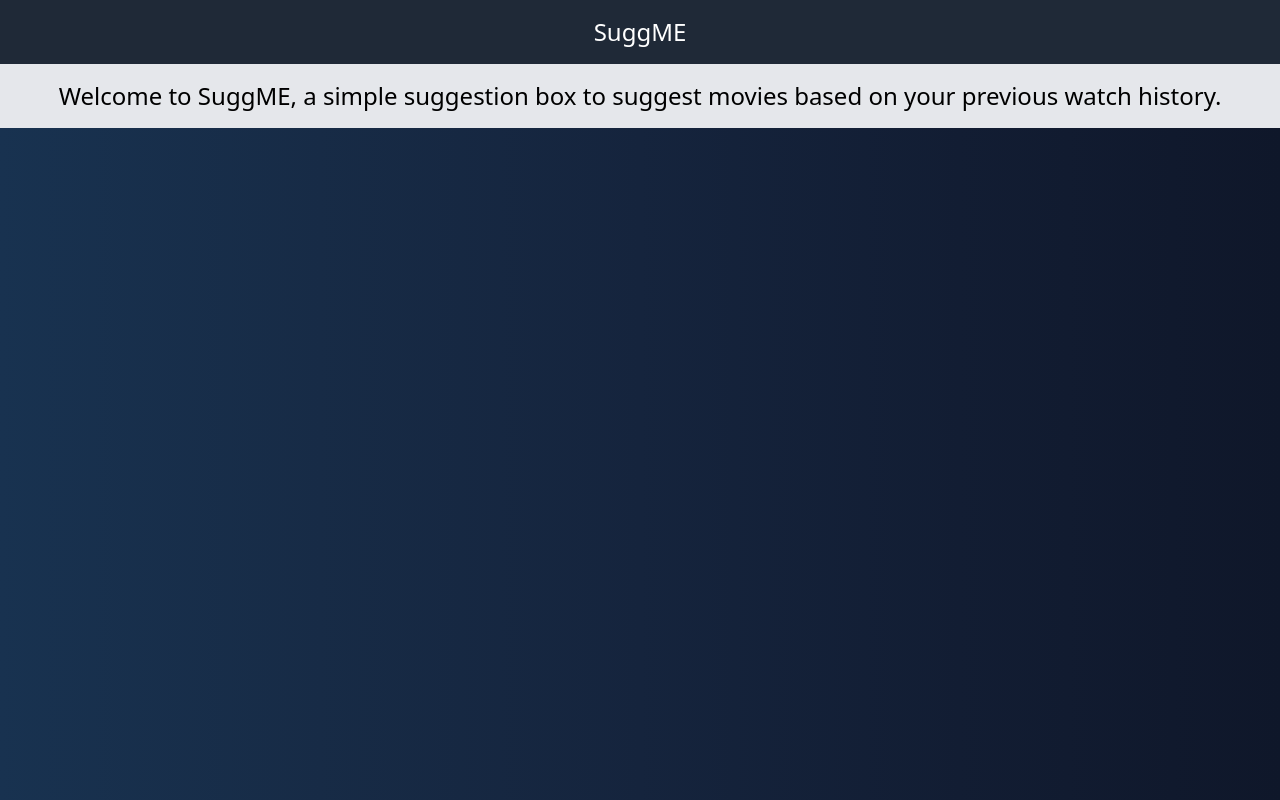
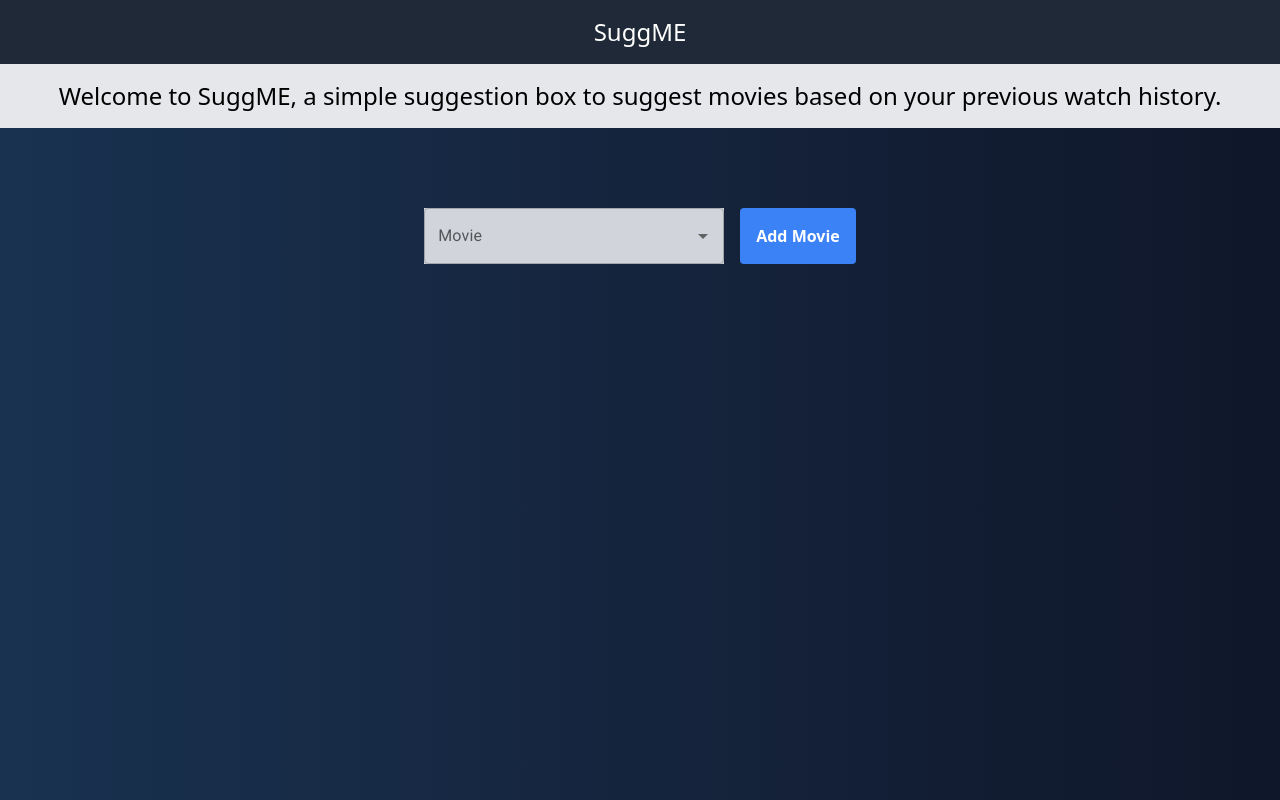
Before and after one commit to abderrahmaneGasmi/suggMe, a React (Vite) app: page / in a window 1280 px wide. Built offline with nearby package versions, Linux system fonts and the light colour scheme.

Commit message:
add the search input

```diff
--- a/package.json
+++ b/package.json
@@ -10,6 +10,11 @@
     "preview": "vite preview"
   },
   "dependencies": {
+    "@emotion/react": "^11.11.4",
+    "@emotion/styled": "^11.11.5",
+    "@fontsource/roboto": "^5.0.12",
+    "@mui/icons-material": "^5.15.15",
+    "@mui/material": "^5.15.15",
     "react": "^18.2.0",
     "react-dom": "^18.2.0"
   },
--- a/src/App.tsx
+++ b/src/App.tsx
@@ -1,5 +1,6 @@
 import { useState } from "react";
 import "./App.css";
+import ComboBox from "./components/AutoComplete";
 
 function App() {
   return (
@@ -14,6 +15,15 @@
             on your previous watch history.
           </h1>
         </div>
+        <div className="h-20"></div>
+        <div className="flex justify-center  w-full gap-4">
+          <ComboBox />
+
+          {/* add button  */}
+          <button className="bg-blue-500 hover:bg-blue-700 text-white font-bold py-2 px-4 rounded">
+            Add Movie
+          </button>
+        </div>
       </div>
     </>
   );
--- /dev/null
+++ b/src/components/AutoComplete.tsx
@@ -0,0 +1,145 @@
+import * as React from "react";
+import TextField from "@mui/material/TextField";
+import Autocomplete from "@mui/material/Autocomplete";
+
+export default function ComboBox() {
+  return (
+    <Autocomplete
+      disablePortal
+      id="combo-box-demo"
+      className="bg-gray-300 "
+      options={top100Films}
+      sx={{ width: 300 }}
+      renderInput={(params) => <TextField {...params} label="Movie" />}
+    />
+  );
+}
+
+// Top 100 films as rated by IMDb users. http://www.imdb.com/chart/top
+const top100Films = [
+  { label: "The Shawshank Redemption", year: 1994 },
+  { label: "The Godfather", year: 1972 },
+  { label: "The Godfather: Part II", year: 1974 },
+  { label: "The Dark Knight", year: 2008 },
+  { label: "12 Angry Men", year: 1957 },
+  { label: "Schindler's List", year: 1993 },
+  { label: "Pulp Fiction", year: 1994 },
+  {
+    label: "The Lord of the Rings: The Return of the King",
+    year: 2003,
+  },
+  { label: "The Good, the Bad and the Ugly", year: 1966 },
+  { label: "Fight Club", year: 1999 },
+  {
+    label: "The Lord of the Rings: The Fellowship of the Ring",
+    year: 2001,
+  },
+  {
+    label: "Star Wars: Episode V - The Empire Strikes Back",
+    year: 1980,
+  },
+  { label: "Forrest Gump", year: 1994 },
+  { label: "Inception", year: 2010 },
+  {
+    label: "The Lord of the Rings: The Two Towers",
+    year: 2002,
+  },
+  { label: "One Flew Over the Cuckoo's Nest", year: 1975 },
+  { label: "Goodfellas", year: 1990 },
+  { label: "The Matrix", year: 1999 },
+  { label: "Seven Samurai", year: 1954 },
+  {
+    label: "Star Wars: Episode IV - A New Hope",
+    year: 1977,
+  },
+  { label: "City of God", year: 2002 },
+  { label: "Se7en", year: 1995 },
+  { label: "The Silence of the Lambs", year: 1991 },
+  { label: "It's a Wonderful Life", year: 1946 },
+  { label: "Life Is Beautiful", year: 1997 },
+  { label: "The Usual Suspects", year: 1995 },
+  { label: "Léon: The Professional", year: 1994 },
+  { label: "Spirited Away", year: 2001 },
+  { label: "Saving Private Ryan", year: 1998 },
+  { label: "Once Upon a Time in the West", year: 1968 },
+  { label: "American History X", year: 1998 },
+  { label: "Interstellar", year: 2014 },
+  { label: "Casablanca", year: 1942 },
+  { label: "City Lights", year: 1931 },
+  { label: "Psycho", year: 1960 },
+  { label: "The Green Mile", year: 1999 },
+  { label: "The Intouchables", year: 2011 },
+  { label: "Modern Times", year: 1936 },
+  { label: "Raiders of the Lost Ark", year: 1981 },
+  { label: "Rear Window", year: 1954 },
+  { label: "The Pianist", year: 2002 },
+  { label: "The Departed", year: 2006 },
+  { label: "Terminator 2: Judgment Day", year: 1991 },
+  { label: "Back to the Future", year: 1985 },
+  { label: "Whiplash", year: 2014 },
+  { label: "Gladiator", year: 2000 },
+  { label: "Memento", year: 2000 },
+  { label: "The Prestige", year: 2006 },
+  { label: "The Lion King", year: 1994 },
+  { label: "Apocalypse Now", year: 1979 },
+  { label: "Alien", year: 1979 },
+  { label: "Sunset Boulevard", year: 1950 },
+  {
+    label:
+      "Dr. Strangelove or: How I Learned to Stop Worrying and Love the Bomb",
+    year: 1964,
+  },
+  { label: "The Great Dictator", year: 1940 },
+  { label: "Cinema Paradiso", year: 1988 },
+  { label: "The Lives of Others", year: 2006 },
+  { label: "Grave of the Fireflies", year: 1988 },
+  { label: "Paths of Glory", year: 1957 },
+  { label: "Django Unchained", year: 2012 },
+  { label: "The Shining", year: 1980 },
+  { label: "WALL·E", year: 2008 },
+  { label: "American Beauty", year: 1999 },
+  { label: "The Dark Knight Rises", year: 2012 },
+  { label: "Princess Mononoke", year: 1997 },
+  { label: "Aliens", year: 1986 },
+  { label: "Oldboy", year: 2003 },
+  { label: "Once Upon a Time in America", year: 1984 },
+  { label: "Witness for the Prosecution", year: 1957 },
+  { label: "Das Boot", year: 1981 },
+  { label: "Citizen Kane", year: 1941 },
+  { label: "North by Northwest", year: 1959 },
+  { label: "Vertigo", year: 1958 },
+  {
+    label: "Star Wars: Episode VI - Return of the Jedi",
+    year: 1983,
+  },
+  { label: "Reservoir Dogs", year: 1992 },
+  { label: "Braveheart", year: 1995 },
+  { label: "M", year: 1931 },
+  { label: "Requiem for a Dream", year: 2000 },
+  { label: "Amélie", year: 2001 },
+  { label: "A Clockwork Orange", year: 1971 },
+  { label: "Like Stars on Earth", year: 2007 },
+  { label: "Taxi Driver", year: 1976 },
+  { label: "Lawrence of Arabia", year: 1962 },
+  { label: "Double Indemnity", year: 1944 },
+  {
+    label: "Eternal Sunshine of the Spotless Mind",
+    year: 2004,
+  },
+  { label: "Amadeus", year: 1984 },
+  { label: "To Kill a Mockingbird", year: 1962 },
+  { label: "Toy Story 3", year: 2010 },
+  { label: "Logan", year: 2017 },
+  { label: "Full Metal Jacket", year: 1987 },
+  { label: "Dangal", year: 2016 },
+  { label: "The Sting", year: 1973 },
+  { label: "2001: A Space Odyssey", year: 1968 },
+  { label: "Singin' in the Rain", year: 1952 },
+  { label: "Toy Story", year: 1995 },
+  { label: "Bicycle Thieves", year: 1948 },
+  { label: "The Kid", year: 1921 },
+  { label: "Inglourious Basterds", year: 2009 },
+  { label: "Snatch", year: 2000 },
+  { label: "3 Idiots", year: 2009 },
+  { label: "Monty Python and the Holy Grail", year: 1975 },
+];
--- a/src/index.css
+++ b/src/index.css
@@ -1,6 +1,7 @@
 @tailwind base;
 @tailwind components;
 @tailwind utilities;
+
 #root {
   background-image: linear-gradient(
     to left,
```
Also changed, not shown: src/main.tsx (+11 -8 lines), 1 other file (tests, documents, lock files or other folders).
